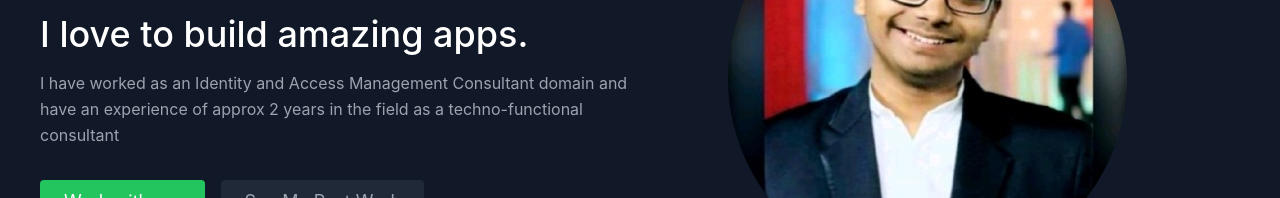
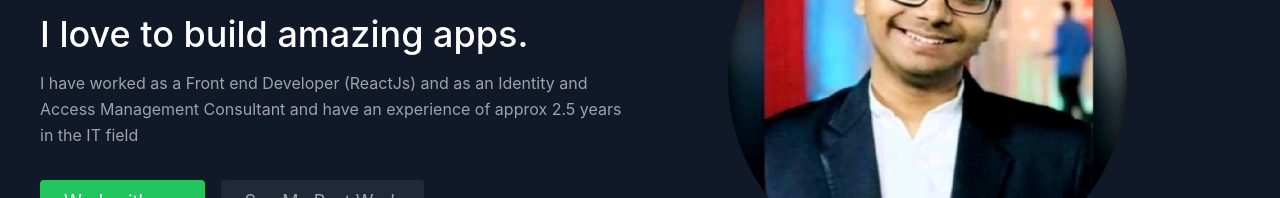
Before and after one commit to harsh3698/portfolioApp, a React (Create React App) app: page / in a window 1280 px wide. Shown: the part 243-441 px from the top of the page. Built offline with nearby package versions, Linux system fonts and the light colour scheme.

Commit message:
Update About.jsx

```diff
--- a/src/components/About.jsx
+++ b/src/components/About.jsx
@@ -13,9 +13,8 @@ function About() {
             build amazing apps.
           </h1>
           <p className="mb-8 leading-relaxed">
-            I have worked as an Identity and Access Management Consultant domain
-            and have an experience of approx 2 years in the field as a
-            techno-functional consultant
+            I have worked as a Front end Developer (ReactJs) and as an Identity and Access Management Consultant
+    and have an experience of approx 2.5 years in the IT field
           </p>
           <div className="flex justify-center">
     <a
```
